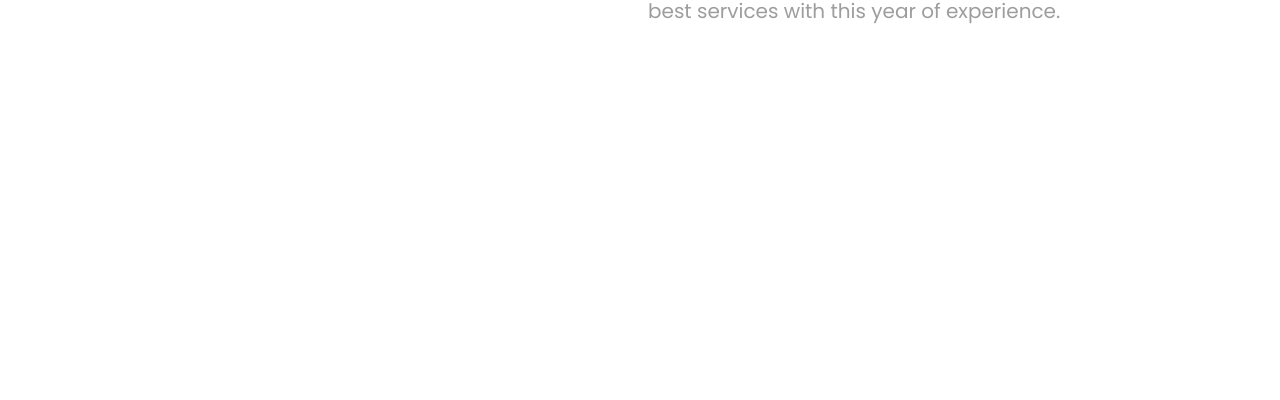
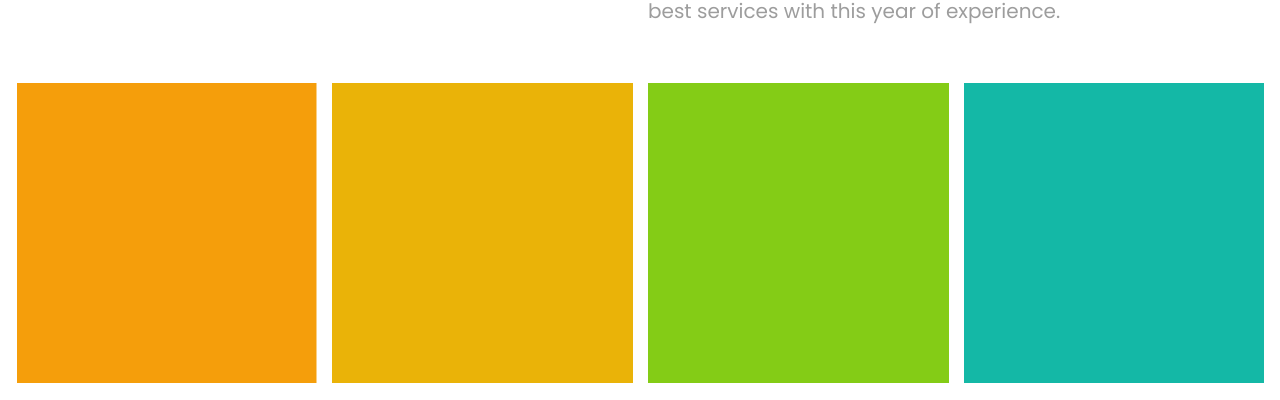
Before and after one commit to advodigitals/alziyara-user-frontend, a React (Create React App) app: page / in a window 1280 px wide. Shown: the part 1656-2056 px from the top of the page. Before the commit the page ends 1739 px from the top, so only its background shows below. Built offline with nearby package versions, Linux system fonts and the light colour scheme; grey boxes are pictures that could not be loaded; what tailwind-plugin-typed would draw is missing.

Commit message:
Youtube slider almost ready and youtube embedee is not working in the current situation

```diff
--- a/package.json
+++ b/package.json
@@ -14,7 +14,7 @@
     "react-router": "^7.6.2",
     "react-scripts": "5.0.1",
     "styled-components": "^6.1.19",
-    "swiper": "^11.2.9",
+    "swiper": "^11.2.10",
     "web-vitals": "^2.1.4"
   },
   "scripts": {
--- a/src/Components/LateestFromUs.jsx
+++ b/src/Components/LateestFromUs.jsx
@@ -1,61 +1,171 @@
-// import React from 'react'
+import React from 'react'
+import { Swiper, SwiperSlide } from "swiper/react";
+import "swiper/css";
+import { Autoplay } from 'swiper/modules';
 
-// const LateestFromUs = () => {
+const LateestFromUs = () => {
 
-//     const loadVideo = iframe => {
+    const youtubeArray = [
+        {
+            vnum: "0",
+            title: "frame1"
+        },
+        {
+            vnum: "1",
+            title: "frame2"
+        },
+        {
+            vnum: "2",
+            title: "frame3"
+        },
+        {
+            vnum: "3",
+            title: "frame4"
+        },
+        {
+            vnum: "4",
+            title: "frame5"
+        },
+        {
+            vnum: "5",
+            title: "frame6"
+        },
+        {
+            vnum: "6",
+            title: "frame7"
+        },
+        {
+            vnum: "7",
+            title: "frame8"
+        },
+        {
+            vnum: "8",
+            title: "frame9"
+        },
+    ]
 
-//         const cid = "UC4P7fgvQinbOJDEJ9lluZWA"
-//         const channelURL = encodeURIComponent(`https://www.youtube.com/feeds/videos.xml?channel_id=${cid}`)
-//         const reqURL = `https://api.rss2json.com/v1/api.json?rss_url=${channelURL}`
-//         fetch(reqURL)
-//             .then(response => response.json())
-//             .then(result => {
-//                 console.log(result)
-//                 const videoNumber = iframe.getAttribute('vnum')
-//                 const link = result.items[videoNumber].link;
-//                 const id = link.substring(link.indexOf("=") + 1);
-//                 iframe.setAttribute("src", `https://youtube.com/embed/${id}?controls=0&autoplay=1`);
-//             })
-//             .catch(error => console.log('error', error));
-//     }
-//         const iframes = document.getElementsByClassName('latestVideoEmbed');
-//         for (let i = 0, len = iframes.length; i < len; i++) {
-//             loadVideo(iframes[i]);
-//     }
-//     return (
+    // var swiperOptions = {
+    //     loop: true,
+    //     freeMode: true,
+    //     spaceBetween: 4,
+    //     grabCursor: true,
+    //     slidesPerView: 7,
+    //     autoplay: {
+    //         delay: 0,
+    //         disableOnInteraction: true
+    //     },
+    //     speed: 5000,
+    //     freeModeMomentum: false,
 
-//         <>
-//             <div className='gap-3'>
-//                 <div className="cursor-pointer bg-red-500">
-//                     <iframe class="latestVideoEmbed" vnum='0' width="600" height="340" frameborder="0" allowfullscreen></iframe>
-//                 </div>
 
-//                 <div className="cursor-pointer bg-orange-500">
-//                     <iframe class="latestVideoEmbed" vnum='1' width="600" height="340" frameborder="0" allowfullscreen></iframe>
-//                 </div>
+    // };
 
-//                 <div className="cursor-pointer bg-amber-500">
-//                     <iframe class="latestVideoEmbed" vnum='2' width="600" height="340" frameborder="0" allowfullscreen></iframe>
-//                 </div>
+    // var swiper = new Swiper(".swiper-container", swiperOptions);
 
-//                 <div className="cursor-pointer bg-amber-500">
-//                     <iframe class="latestVideoEmbed" vnum='3' width="600" height="340" frameborder="0" allowfullscreen></iframe>
-//                 </div>
+    // let wrapper = document.querySelector(".swiper-wrapper");
+    // let transformValue;
 
-//                 <div className="cursor-pointer bg-amber-500">
-//                     <iframe class="latestVideoEmbed" vnum='4' width="600" height="340" frameborder="0" allowfullscreen></iframe>
-//                 </div>
+    // const el = document.querySelector('#overlayBtn');
+    // if (el) {
+    //     el.addEventListener('click', wrapper, false);
+    // }
 
-//                 <div className="cursor-pointer bg-amber-500">
-//                     <iframe class="latestVideoEmbed" vnum='5' width="600" height="340" frameborder="0" allowfullscreen></iframe>
-//                 </div>
+    // wrapper.addEventListener("mouseleave", (event) => {
+    //     wrapper.style.transitionDuration = swiper.params.speed + "ms";
+    //     wrapper.style.transform = transformValue;
+    //     swiper.autoplay.start();
+    // });
 
-//                 <div className="cursor-pointer bg-amber-500">
-//                     <iframe class="latestVideoEmbed" vnum='6' width="600" height="340" frameborder="0" allowfullscreen></iframe>
-//                 </div>
-//             </div>
-//         </>
-//     )
-// }
+    /* YOUTUBE EMBED CODE START */
 
-// export default LateestFromUs
+
+    const loadVideo = iframe => {
+        const cid = "UC3lZtiOPoBDZLTIU-AberiA"
+        const channelURL = encodeURIComponent(`https://www.youtube.com/feeds/videos.xml?channel_id=${cid}`)
+        const reqURL = `https://api.rss2json.com/v1/api.json?rss_url=${channelURL}`
+        fetch(reqURL)
+            .then(response => response.json())
+            .then(result => {
+                console.log(result)
+                const videoNumber = iframe.getAttribute('vnum')
+                const link = result.items[videoNumber].link;
+                const id = link.substring(link.indexOf("=") + 1);
+                iframe.setAttribute("src", `https://youtube.com/embed/${id}?controls=0&autoplay=1`);
+            })
+            .catch(error => console.log('error', error));
+    }
+    const iframes = document.getElementsByClassName('latestVideoEmbed');
+    for (let i = 0, len = iframes.length; i < len; i++) {
+        loadVideo(iframes[i]);
+    }
+
+    /*YOUTUBE EMBED CODE END */
+
+    return (
+        <>
+         {/* <div id="latest-from-us" className=''> */}
+            {/* <div id="youtube" className=""> */}
+                <Swiper
+                    watchSlidesProgress={true}
+                    slidesPerView={4}
+                    loop={true}
+                    freeMode={true}
+                    speed={1000}
+                    // freeModeMomentum={false}
+                    // allowTouchMove={false}
+                    spaceBetween={15}
+                    autoplay={{
+                        delay: 0,
+                        disableOnInteraction: false,
+                        pauseOnMouseEnter: true,
+                    }}
+                    modules={[Autoplay]}
+                    className="mySwiper w-full h-[300px] !ease-linear">
+                    <div className="swiper-wrapper ease-linea w-full">
+                        <SwiperSlide className="h-full  bg-red-500 items-center justify-center">
+                            {/* <iframe title="frame1" class="latestVideoEmbed" vnum='0' className='w-full h-[300px]' frameborder="0" allowfullscreen></iframe> */}
+                        </SwiperSlide>
+                        <SwiperSlide className="h-full w-full bg-orange-500  ">
+                            <iframe title="frame2" class="latestVideoEmbed" vnum='1' className='w-full h-[300px]' frameborder="0" allowfullscreen></iframe>
+                        </SwiperSlide>
+                        <SwiperSlide className="h-full  w-full bg-amber-500 items-center justify-center">
+                            <iframe title="frame3" class="latestVideoEmbed" vnum='2' className='w-full h-[300px]' frameborder="0" allowfullscreen></iframe>
+                        </SwiperSlide>
+                        <SwiperSlide className="h-full  w-full bg-yellow-500 items-center justify-center">
+                            <iframe title="frame3" class="latestVideoEmbed" vnum='3' className='w-full h-[300px]' frameborder="0" allowfullscreen></iframe>
+                        </SwiperSlide>
+                        <SwiperSlide className="h-full w-full bg-lime-500 items-center justify-center">
+                            <iframe title="frame3" class="latestVideoEmbed" vnum='4' className='w-full h-[300px]' frameborder="0" allowfullscreen></iframe>
+                        </SwiperSlide>
+                        <SwiperSlide className="h-full w-full bg-teal-500 items-center justify-center">
+                            <iframe title="frame3" class="latestVideoEmbed" vnum='5' className='w-full h-[300px]' frameborder="0" allowfullscreen></iframe>
+                        </SwiperSlide>
+                        <SwiperSlide className="h-full w-full bg-green-500 items-center justify-center">
+                            <iframe title="frame3" class="latestVideoEmbed" vnum='6' className='w-full h-[300px]' frameborder="0" allowfullscreen></iframe>
+                        </SwiperSlide>
+                        <SwiperSlide className="h-full w-full bg-cyan-500 items-center justify-center">
+                            <iframe title="frame3" class="latestVideoEmbed" vnum='7' className='w-full h-[300px]' frameborder="0" allowfullscreen></iframe>
+                        </SwiperSlide>
+                        <SwiperSlide className="h-full  w-full bg-purple-500 items-center justify-center">
+                            <iframe title="frame3" class="latestVideoEmbed" vnum='8' className='w-full h-[300px]' frameborder="0" allowfullscreen></iframe>
+                        </SwiperSlide>
+                    </div>
+                </Swiper>
+            {/* </div> */}
+        {/* </div> */}
+        </>
+    )
+}
+export default LateestFromUs
+
+
+// "UC4P7fgvQinbOJDEJ9lluZWA"
+
+
+//   {
+//                         youtubeArray.map((array) => (
+//                              <SwiperSlide className="h-full w-full bg-orange-500  ">
+//                         <iframe title={array.title} class="latestVideoEmbed" vnum={array.vnum} className='w-full h-[300px]' frameborder="0" allowfullscreen></iframe>
+//                     </SwiperSlide>
+//                         ))
+//                      }
--- a/src/pages/Home.jsx
+++ b/src/pages/Home.jsx
@@ -1,6 +1,7 @@
 
 // import ContactButton from '../constants/ContactButton'
 // import LateestFromUs from '../Components/LateestFromUs'
+import LateestFromUs from '../Components/LateestFromUs'
 import Layouts from '../Layouts/Layouts'
 import AboutUs from './AboutUs'
 
@@ -60,7 +61,7 @@ const Home = () => {
         </div>
 
           <AboutUs/>
-          {/* <LateestFromUs/> */}
+          <LateestFromUs/>
           {/* <SwiperYoutube/> */}
       </div>
     </Layouts>
--- a/src/pages/Swiper/SwiperYoutube.jsx
+++ b/src/pages/Swiper/SwiperYoutube.jsx
@@ -56,7 +56,7 @@ const SwiperYoutube = () => {
         <SwiperSlide className='h-[200px] bg-amber-500'>Slide 8</SwiperSlide>
         <SwiperSlide className='h-[200px] bg-yellow-500'>Slide 9</SwiperSlide>
       </Swiper> */}
-            <div class="swiper-container">
+            {/* <div class="swiper-container">
                 <div class="swiper-wrapper w-[98vw] h-full">
                     <div className='h-[200px] bg-slate-500' style="background-image: url(https://placekeanu.com/250/g);">1</div>
                     <div className='h-[200px] bg-slate-500' style="background-image: url(https://placekeanu.com/260);">2</div>
@@ -66,6 +66,18 @@ const SwiperYoutube = () => {
                     <div className='h-[200px] bg-slate-500' style="background-image: url(https://placekeanu.com/190/y);">6</div>
                     <div className='h-[200px] bg-slate-500' style="background-image: url(https://placekeanu.com/300/);">7</div>
                 </div>
+            </div> */}
+
+            <div class="swiper-container">
+                <div class="swiper-wrapper">
+                    <div class="swiper-slide" ></div>
+                    <div class="swiper-slide" style="background-image: url(https://placekeanu.com/260);">2</div>
+                    <div class="swiper-slide" style="background-image: url(https://placekeanu.com/270);">3</div>
+                    <div class="swiper-slide" style="background-image: url(https://placekeanu.com/270/y);">4</div>
+                    <div class="swiper-slide" style="background-image: url(https://placekeanu.com/280/y);">5</div>
+                    <div class="swiper-slide" style="background-image: url(https://placekeanu.com/190/y);">6</div>
+                    <div class="swiper-slide" style="background-image: url(https://placekeanu.com/300/);">7</div>
+                </div>
             </div>
 
         </>
```
Also changed, not shown: 1 other file (tests, documents, lock files or other folders).
